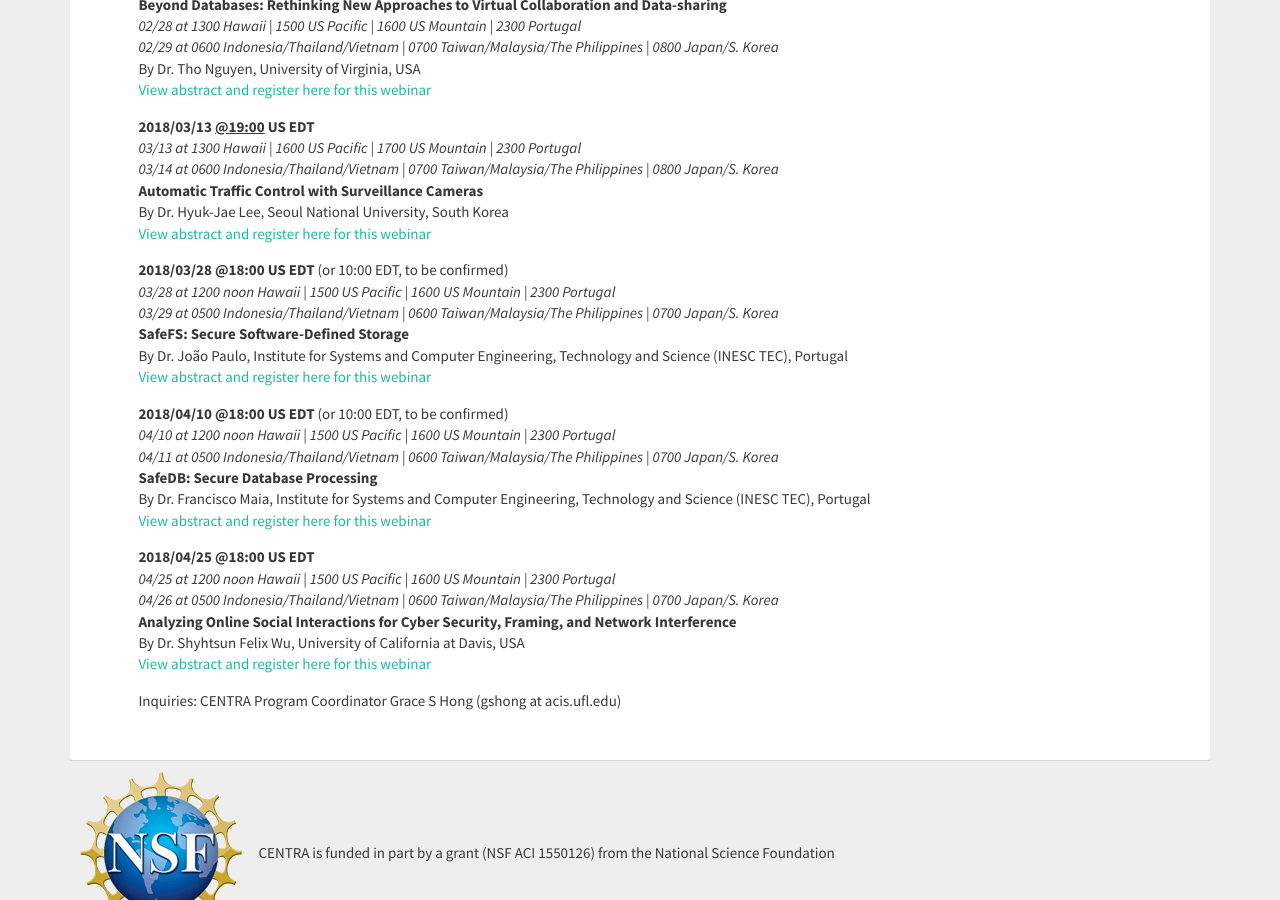
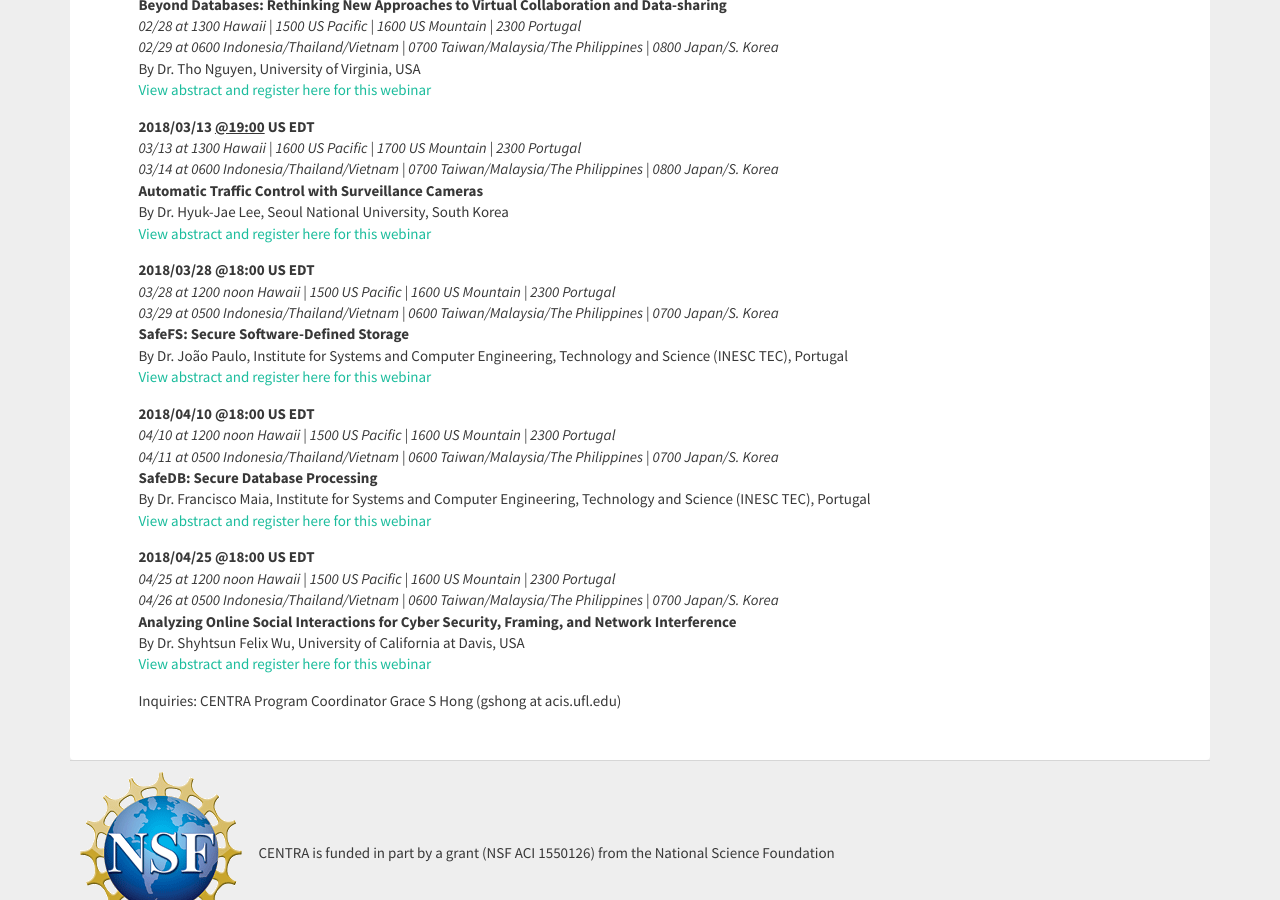
Before and after one commit to hmchou56/centra8, a Jekyll site: the page built from spring2018webinars.md, in a window 1280 px wide and 900 px high, scrolled down 1270 px. Built offline with Jekyll 4.4.1, drawn with Linux system fonts in a browser that asks for light colours; nearby versions of some CDN libraries.

Commit message:
updated 3/28 and 4/10 webinar times

```diff
--- a/spring2018webinars.md
+++ b/spring2018webinars.md
@@ -62,14 +62,14 @@ By Dr. Tho Nguyen, University of Virginia, USA
 By Dr. Hyuk-Jae Lee, Seoul National University, South Korea
 [View abstract and register here for this webinar](https://goo.gl/MuADia)
 
-**2018/03/28 @18:00 US EDT**  (or 10:00 EDT, to be confirmed)
+**2018/03/28 @18:00 US EDT**
 *03/28 at 1200 noon Hawaii | 1500 US Pacific | 1600 US Mountain | 2300 Portugal*
 *03/29 at 0500 Indonesia/Thailand/Vietnam | 0600 Taiwan/Malaysia/The Philippines | 0700 Japan/S. Korea*
 **SafeFS: Secure Software-Defined Storage**
 By Dr. João Paulo, Institute for Systems and Computer Engineering, Technology and Science (INESC TEC), Portugal
 [View abstract and register here for this webinar](https://goo.gl/zWR9g7)
 
-**2018/04/10 @18:00 US EDT**  (or 10:00 EDT, to be confirmed)
+**2018/04/10 @18:00 US EDT**
 *04/10 at 1200 noon Hawaii | 1500 US Pacific | 1600 US Mountain | 2300 Portugal*
 *04/11 at 0500 Indonesia/Thailand/Vietnam | 0600 Taiwan/Malaysia/The Philippines | 0700 Japan/S. Korea*
 **SafeDB: Secure Database Processing**
```
